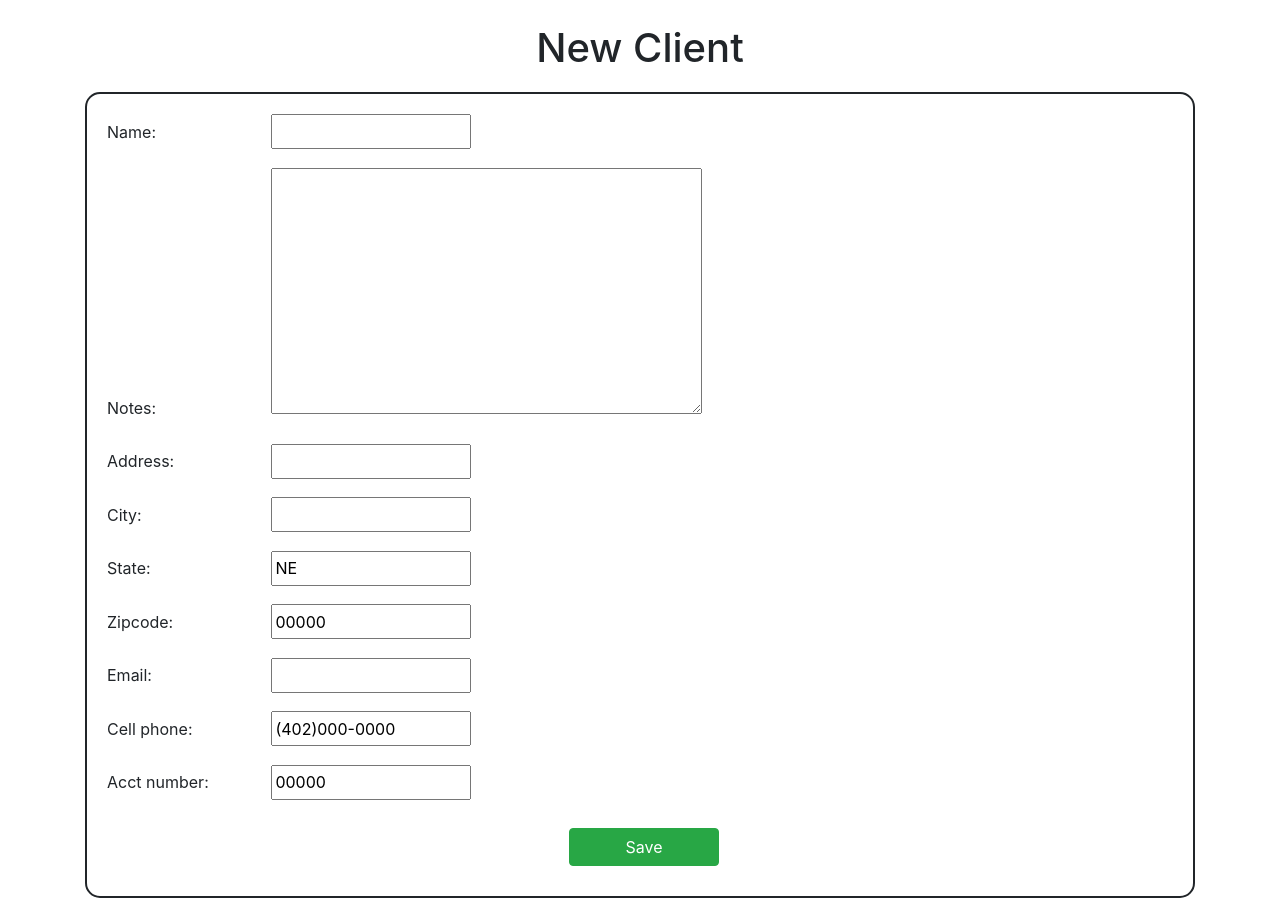
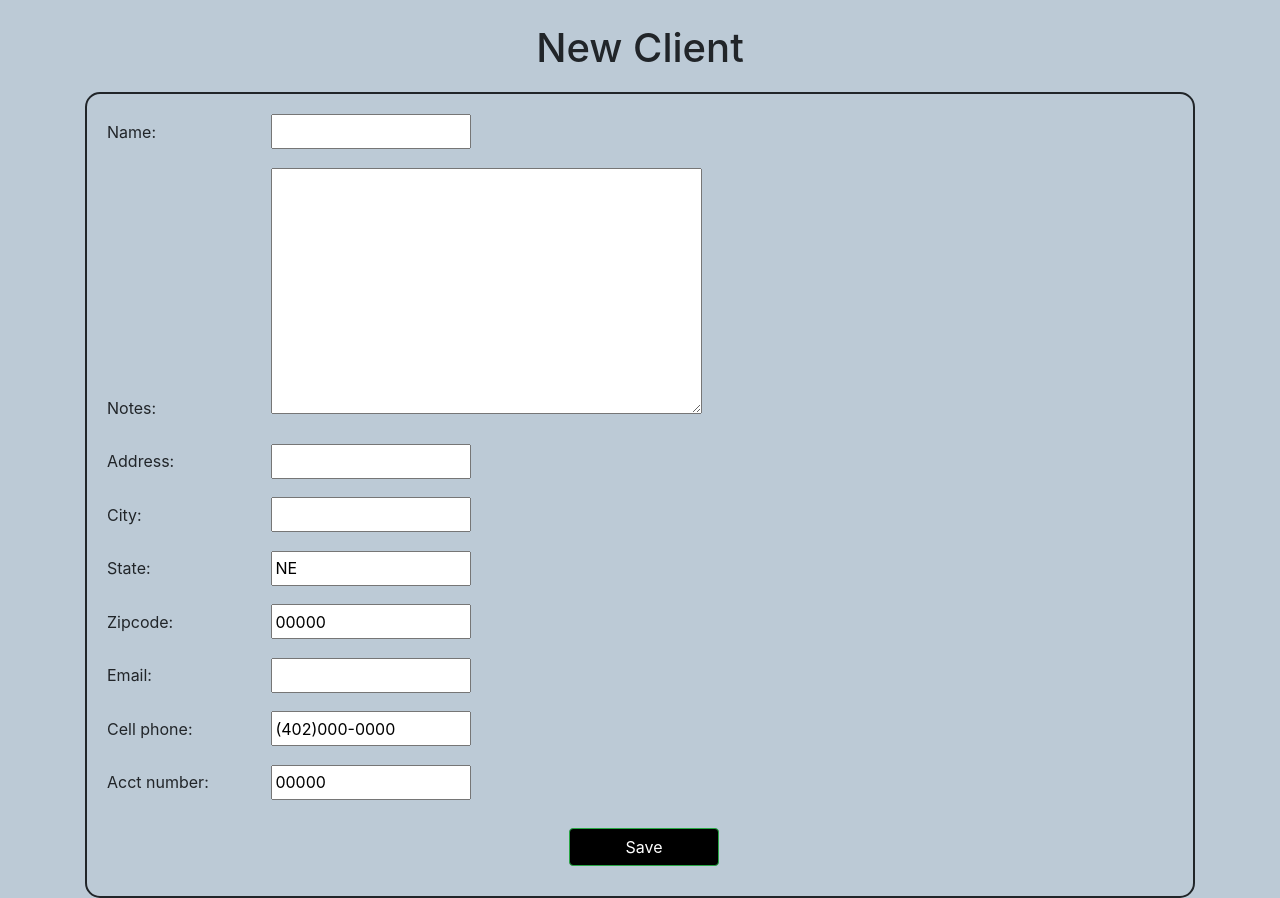
Before and after one commit to Shravya9506/clientms2, a Django app: page /clients/new/ in a window 1280 px wide. Shown: the part 56-954 px from the top of the page. Run offline with Django 3.2, Linux system fonts and the light colour scheme; the visitor is signed in with stand-in values (Sample User, id 1); some libraries are stand-ins or nearby versions.

Commit message:
Corrected CSS
Corrected CSS

```diff
--- a/statics/css/styles.css
+++ b/statics/css/styles.css
@@ -1,3 +1,7 @@
+body{
+    background: #bccad6;
+}
+
 .custom-form {
     padding: 20px;
     border : 2px solid;
@@ -36,4 +40,5 @@ h1{
 .buttons-container button {
     width: 150px;
     margin: 10px 0;
+    background:black;
 }
--- a/templates/registration/password_reset_confirm.html
+++ b/templates/registration/password_reset_confirm.html
@@ -5,7 +5,7 @@
 {% if validlink %}
        <div>
          <h1 class="text-center">Set a new password!</h1>
-        <form class="form-group" method="POST">
+        <form class="custom-form" method="POST">
           {% csrf_token %}
           {{ form.as_p }}
             <div class="buttons-container">
```
